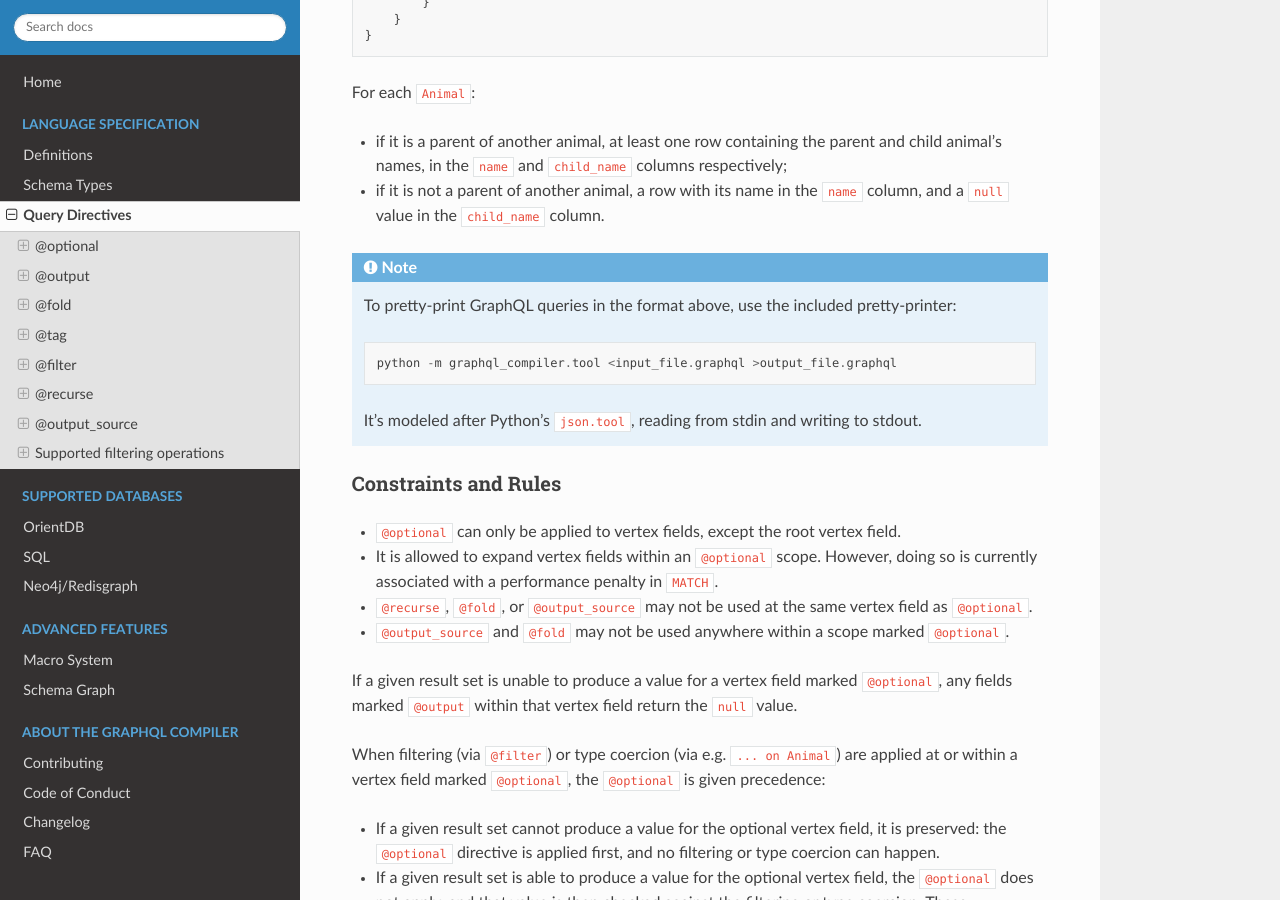
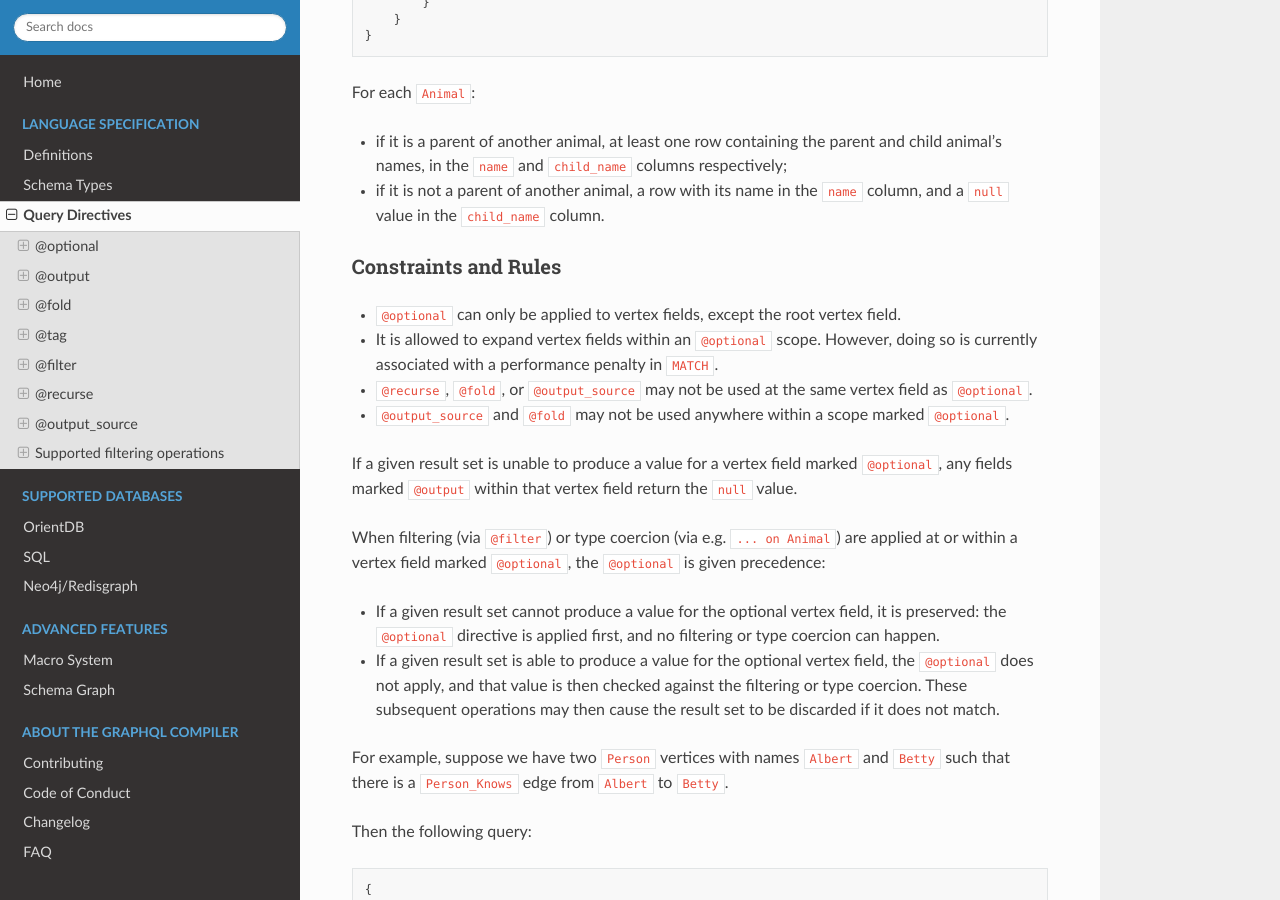
Before and after one commit to kensho-technologies/graphql-compiler, a Sphinx documentation site: the page built from docs/source/language_specification/query_directives.rst, in a window 1280 px wide and 900 px high, scrolled down 489 px. Built offline with Sphinx 7.4.7 and the Read the Docs theme 2.0.0, drawn with Linux system fonts in a browser that asks for light colours.

Commit message:
Add additional tools section

```diff
--- a/docs/source/index.rst
+++ b/docs/source/index.rst
@@ -204,11 +204,13 @@
 
 To learn more about the advanced features in the GraphQL compiler see:
 
-- :doc:`Macro System <advanced_features/macro_system>`, to learn how to write "macro edges",
+- :doc:`Macro System <advanced_features/macro_system>` to learn how to write "macro edges",
   which allow users to define new edges that become part of the GraphQL schema, using existing
   edges as building blocks.
-- :doc:`Schema Graph <advanced_features/schema_graph>`, for an utility that makes it
+- :doc:`Schema Graph <advanced_features/schema_graph>` for an utility that makes it
   easy to explore the schema of a database, including the databases indexes.
+- :doc:`Additional Tools <advanced_features/additional_tools>` for a list of additional tools
+  included in the package, including a query pretty printer.
 
 .. toctree::
    :caption: Advanced Features
--- a/docs/source/language_specification/query_directives.rst
+++ b/docs/source/language_specification/query_directives.rst
@@ -31,19 +31,6 @@
   names, in the :code:`name` and :code:`child_name` columns respectively;
 - if it is not a parent of another animal, a row with its name in the :code:`name` column, and a
   :code:`null` value in the :code:`child_name` column.
-
-
-.. note::
-
-    To pretty-print GraphQL queries in the format above, use the included pretty-printer:
-
-    ::
-
-        python -m graphql_compiler.tool <input_file.graphql >output_file.graphql
-
-    It's modeled after Python's :code:`json.tool`, reading from stdin and
-    writing to stdout.
-
 
 Constraints and Rules
 ~~~~~~~~~~~~~~~~~~~~~
```
